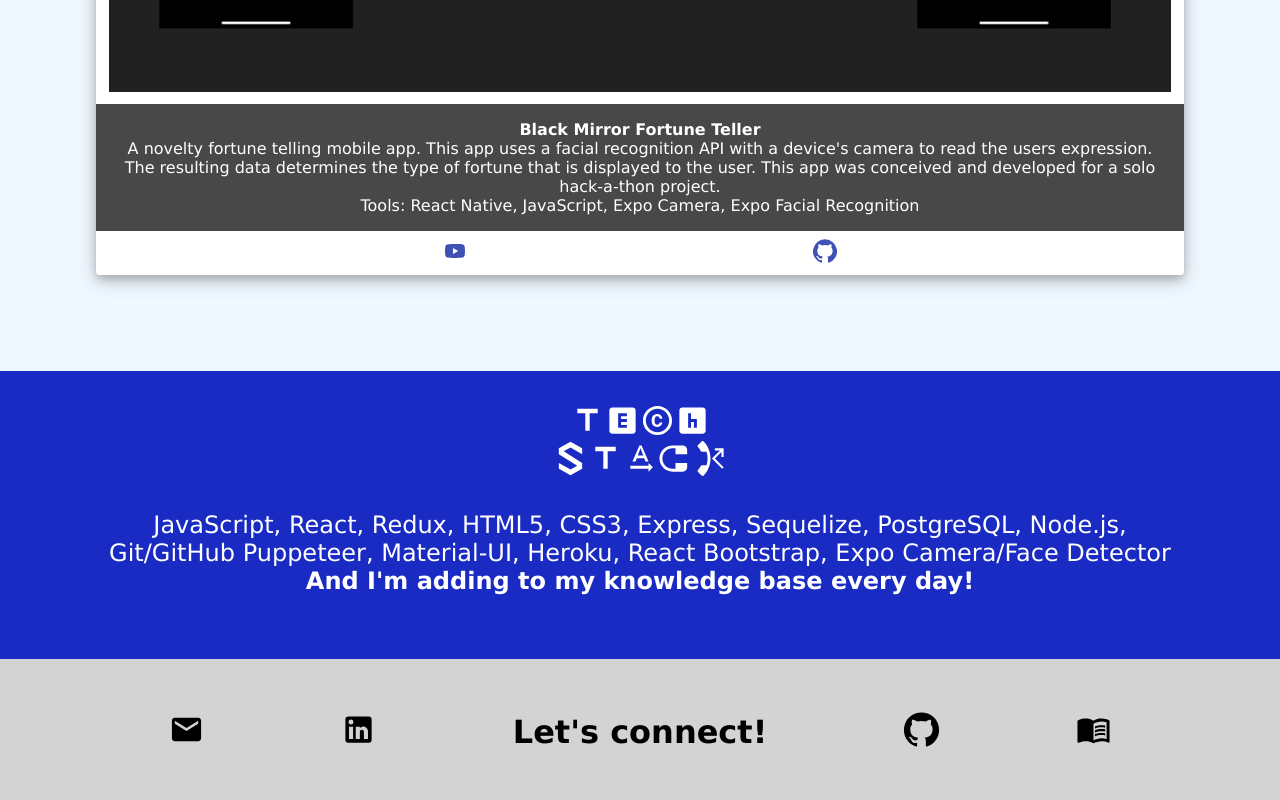
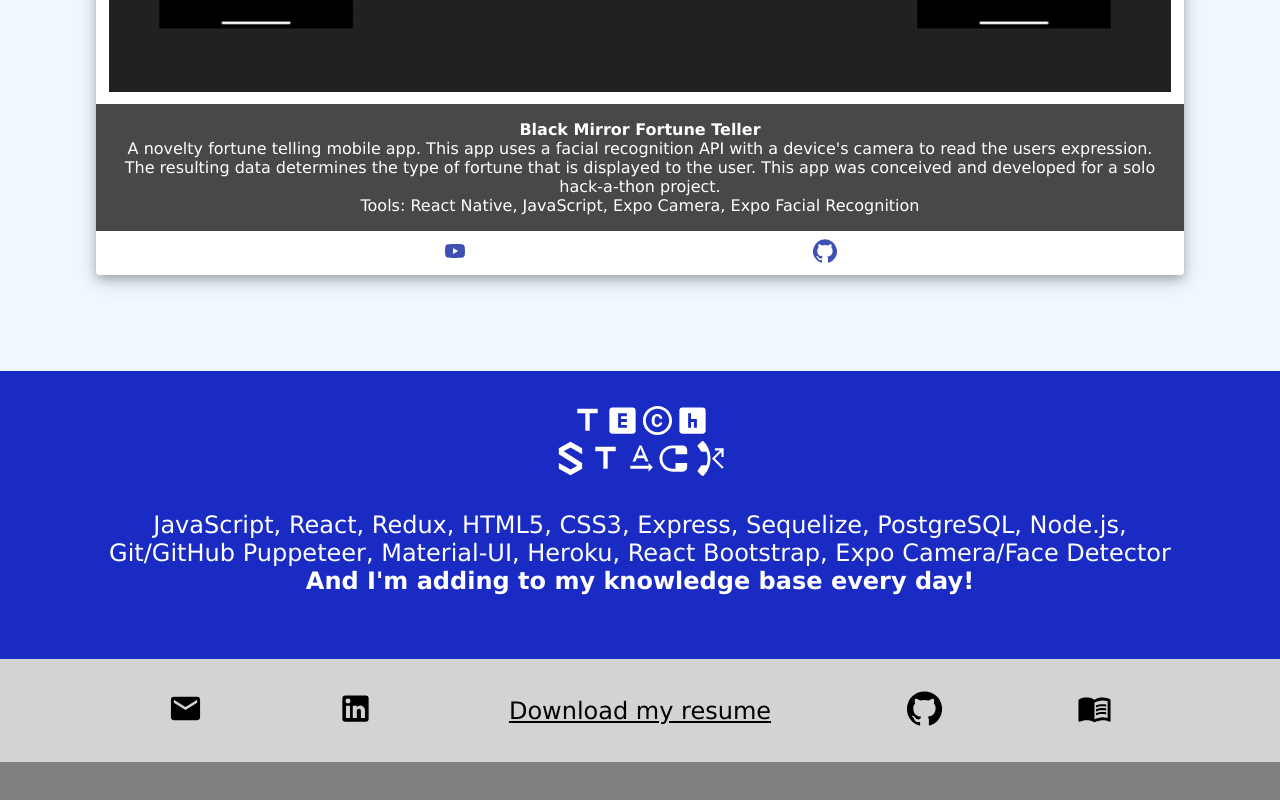
Before and after one commit to heathernoto/StarterPortfolio, a React (Create React App) app: page / in a window 1280 px wide. Shown: the part 4181-4981 px from the top of the page. After the commit the page ends 4943 px from the top, so only its background shows below. Built offline with nearby package versions, Linux system fonts and the light colour scheme.

Commit message:
contact: add resume pdf for download

```diff
--- a/src/Contact.js
+++ b/src/Contact.js
@@ -4,6 +4,7 @@
 import Link from '@material-ui/core/Link';
 import MenuBookIcon from '@material-ui/icons/MenuBook';
 import LinkedInIcon from '@material-ui/icons/LinkedIn';
+import resume from './Heather Berardo Noto 5:3:21.pdf';
 
 const useStyles = makeStyles((theme) => ({
   wrapper: {
@@ -13,10 +14,14 @@
     flexDirection: 'row',
     justifyContent: 'space-evenly',
     alignItems: 'center',
-    padding: '2rem ',
+    padding: '2rem  ',
   },
   icon: {
     color: 'black',
+  },
+  resume: {
+    color: 'black',
+    fontSize: '1.5rem',
   },
 }));
 
@@ -42,10 +47,17 @@
         <LinkedInIcon fontSize="large" />
       </Link>
 
-      <h1>
+      {/* <h1>
         <center>Let's connect!</center>
-      </h1>
-
+      </h1> */}
+      <a
+        href={resume}
+        aria-label="resume"
+        target="blank"
+        rel="noopener"
+        className={classes.resume}>
+        Download my resume
+      </a>
       <Link
         className={classes.icon}
         aria-label="GitHub Link"
```
Also changed, not shown: src/Project.js (+0 -95 lines), src/TechStack.js (+14 -0 lines), 1 other file (tests, documents, lock files or other folders).
